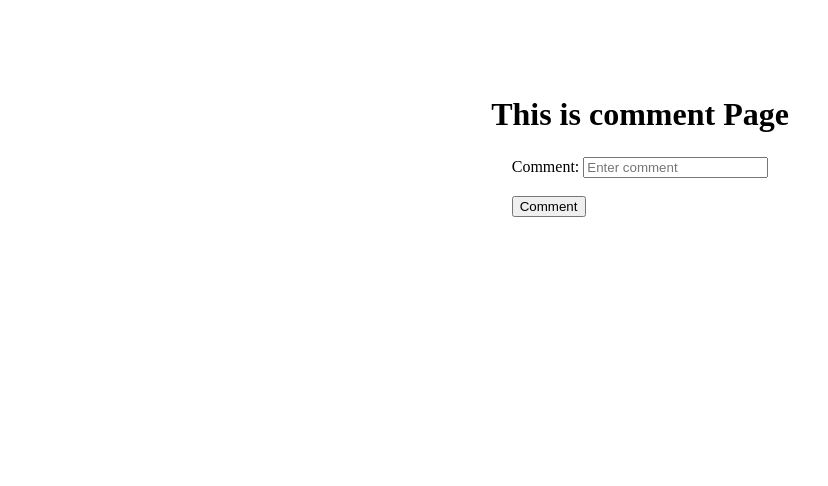
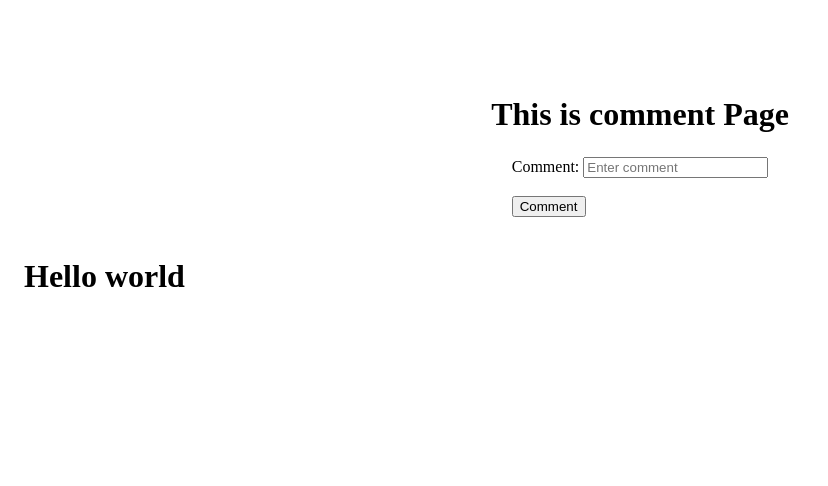
Before and after one commit to manishpatel33/project, a Django app: template customapp/templates/customapp/comment.html in a window 1280 px wide. Shown: the top 486 px of the page, without its empty margins (0-828 px from the left). Run offline with Django 3.2, Linux system fonts and the light colour scheme; the template is opened without the code that fills it, so the values that code supplies are empty.

Commit message:
'change'

```diff
--- a/customapp/templates/customapp/comment.html
+++ b/customapp/templates/customapp/comment.html
@@ -17,4 +17,6 @@
             </tr>
         </table>
     </div>
+
+	<h1>Hello world</h1>
 {% endblock %}
```
